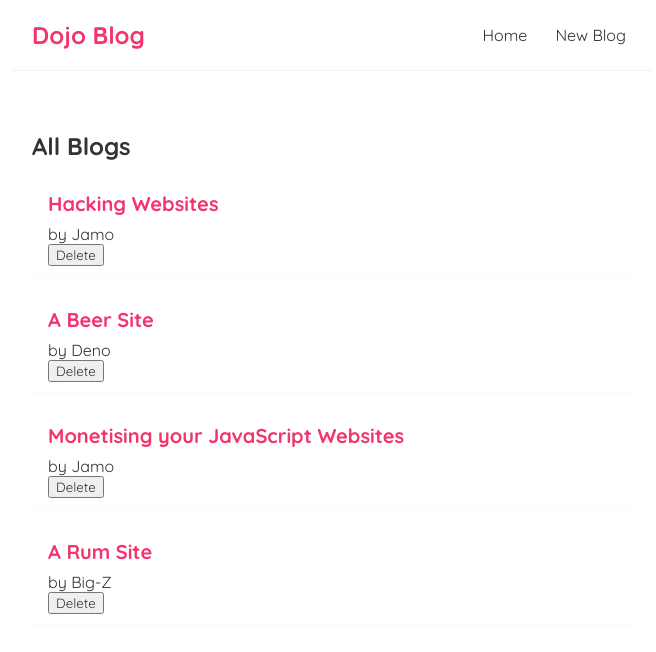
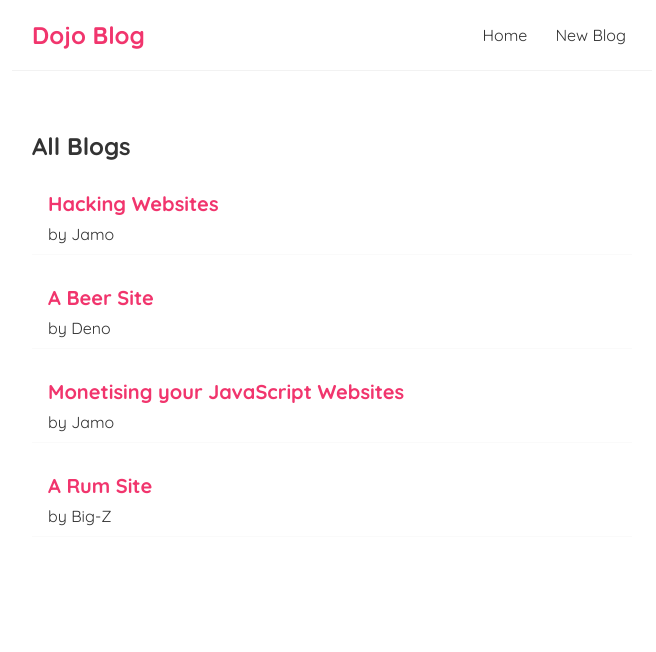
Before and after one commit to BitKoda/dojo-blog, a React (Create React App) app: page / in a window 1280 px wide. Shown: the top 652 px of the page, without its empty margins (308-964 px from the left). Built offline with nearby package versions, Linux system fonts and the light colour scheme; data requests are answered from the project's data file.

Commit message:
Use json-server to deliver blog items, and remove delete button for each blog post

```diff
--- /dev/null
+++ b/data/db.json
@@ -0,0 +1,29 @@
+{
+    "blogs": [
+        {
+            "id": 1,
+            "title": "Hacking Websites",
+            "body": "On hacking websites with JavaScript...",
+            "author": "Jamo"
+        },
+        {
+            "id": 2,
+            "title": "A Beer Site",
+            "body": "On the lots of different beers you can now buy online...",
+            "author": "Deno"
+        },
+        {
+            "id": 3,
+            "title": "Monetising your JavaScript Websites",
+            "body": "In this article, we talk about how to make money from your JavaScript...",
+            "author": "Jamo"
+
+        },
+        {
+            "id": 4,
+            "title": "A Rum Site",
+            "body": "A rum review website for officionados...",
+            "author": "Big-Z"
+        }
+    ]
+}
--- a/src/BlogList.jsx
+++ b/src/BlogList.jsx
@@ -1,4 +1,4 @@
-const BlogList = ({blogs, title, handleDelete}) => {
+const BlogList = ({blogs, title}) => {
 
     return (
        <div className="blog-list">
@@ -7,7 +7,6 @@ const BlogList = ({blogs, title, handleDelete}) => {
                <div className="blog-preview" key={blog.id}>
                   <h2>{blog.title}</h2>
                   <p>by {blog.author}</p>
-                  <button onClick={() => handleDelete(blog.id)}>Delete</button>
                </div>
            ))}
        </div>
--- a/src/Home.jsx
+++ b/src/Home.jsx
@@ -1,25 +1,24 @@
-import { useState } from "react"
+import { useState, useEffect } from "react"
 import BlogList from "./BlogList";
 
 const Home = () => {
 
-   const [blogs, setBlogs] = useState([
-      { title: 'Hacking Websites', body: 'On hacking websites with JavaScript..', author: 'Jamo', id: 1 },
-      { title: 'A Beer Site', body: 'On the lots of different beers you can now buy online..', author: 'Deno', id: 2 },
-      { title: 'Monetising your JavaScript Websites', body: 'In this article, we talk about how to make money from your JavaScript..', author: 'Jamo', id: 3 },
-      { title: 'A Rum Site', body: 'A rum review website for officionados..', author: 'Big-Z', id: 4 }
-   ]);
+   const [blogs, setBlogs] = useState(null);
 
-   const handleDelete = (id) => {
-      const newBlogs = blogs.filter(blog => blog.id !== id);
-      setBlogs(newBlogs)
-   }
+   useEffect(() => {
+      fetch('http://localhost:8000/blogs')
+      .then(res => {
+         return res.json();
+      })
+      .then((data) => {
+         setBlogs(data);
+      })
+   }, [])
 
-    return (
-        <div className="home">
-           <BlogList blogs={blogs} title="All Blogs" handleDelete={handleDelete} />
-
-        </div>
+   return (
+      <div className="home">
+      {blogs && <BlogList blogs={blogs} title="All Blogs" />}
+      </div>
      );
 }
 
```
